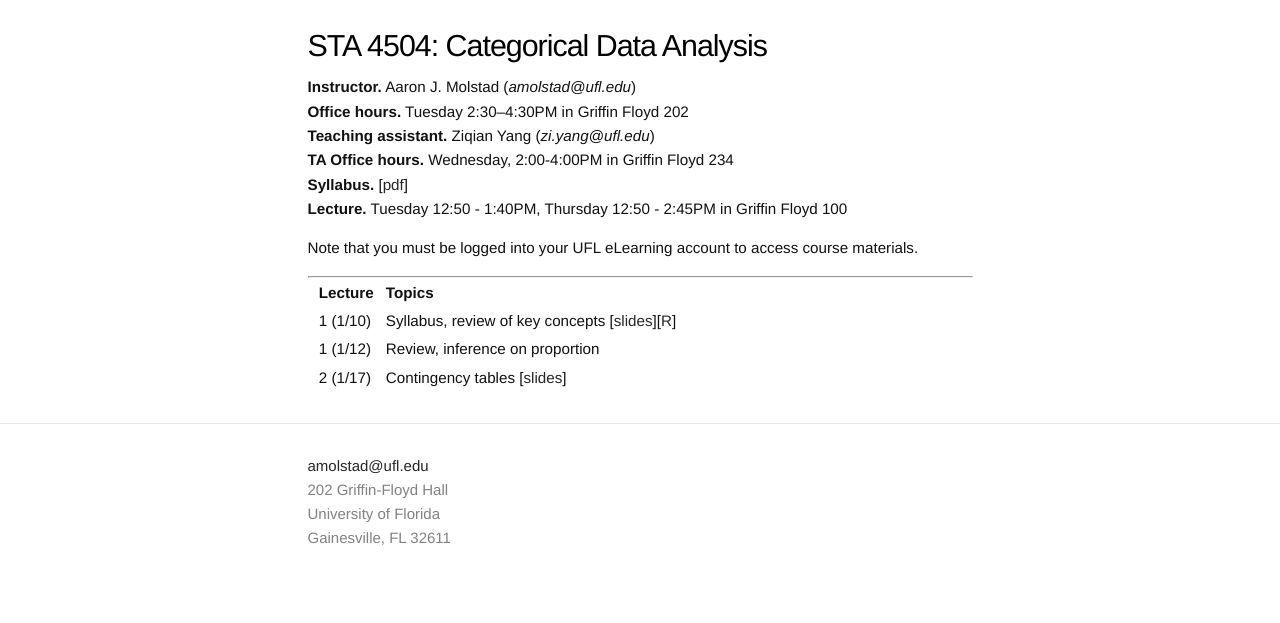
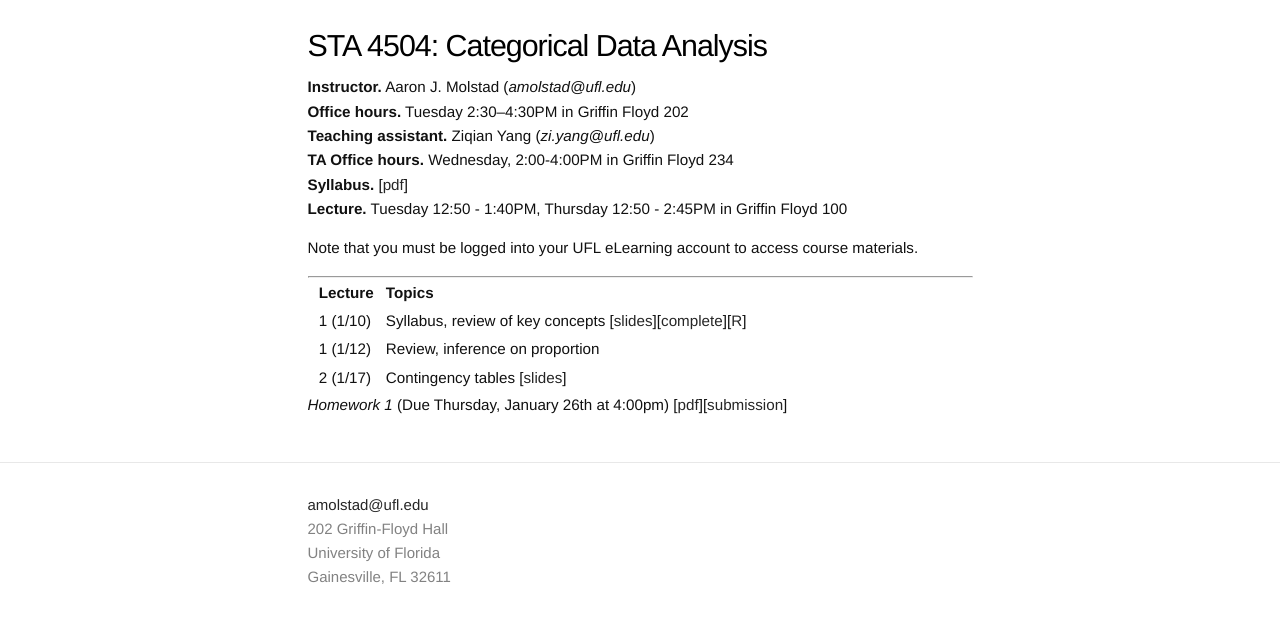
Before and after one commit to ajmolstad/ajmolstad.github.io, a Jekyll site: the page built from S23_STA4504.md, in a window 1280 px wide. Shown: the top 623 px of the page. Built offline with Jekyll 4.4.1, drawn with Linux system fonts in a browser that asks for light colours.

Commit message:
Update S23_STA4504.md

```diff
--- a/S23_STA4504.md
+++ b/S23_STA4504.md
@@ -17,6 +17,8 @@ Note that you must be logged into your UFL eLearning account to access course ma
 ---------------
 
 ||  **Lecture** ||  **Topics** ||
-|| 1 (1/10)  || Syllabus, review of key concepts [[slides](https://ufl.instructure.com/files/75234905/download?download_frd=1)][[R](https://ufl.instructure.com/files/75239567/download?download_frd=1)] ||
+|| 1 (1/10)  || Syllabus, review of key concepts [[slides](https://ufl.instructure.com/files/75234905/download?download_frd=1)][[complete](https://ufl.instructure.com/files/75313812/download?download_frd=1)][[R](https://ufl.instructure.com/files/75239567/download?download_frd=1)] ||
 || 1 (1/12)  || Review, inference on proportion  ||
 || 2 (1/17)  || Contingency tables [[slides](https://ufl.instructure.com/files/75234900/download?download_frd=1)] ||
+
+*Homework 1* (Due Thursday, January 26th at 4:00pm) [[pdf](https://ufl.instructure.com/files/75313778/download?download_frd=1)][[submission](https://ufl.instructure.com/courses/473413/assignments/5567475)]
```
